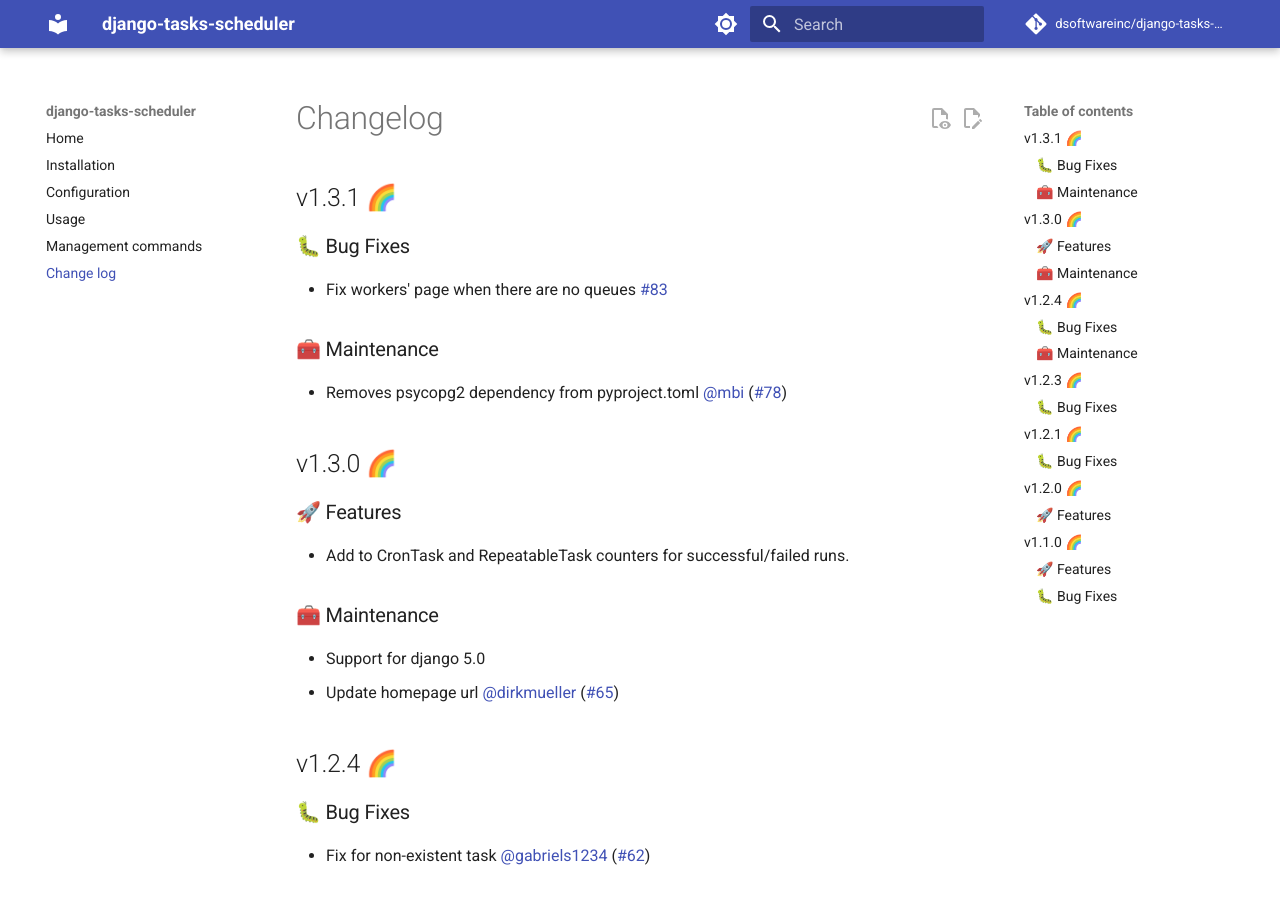
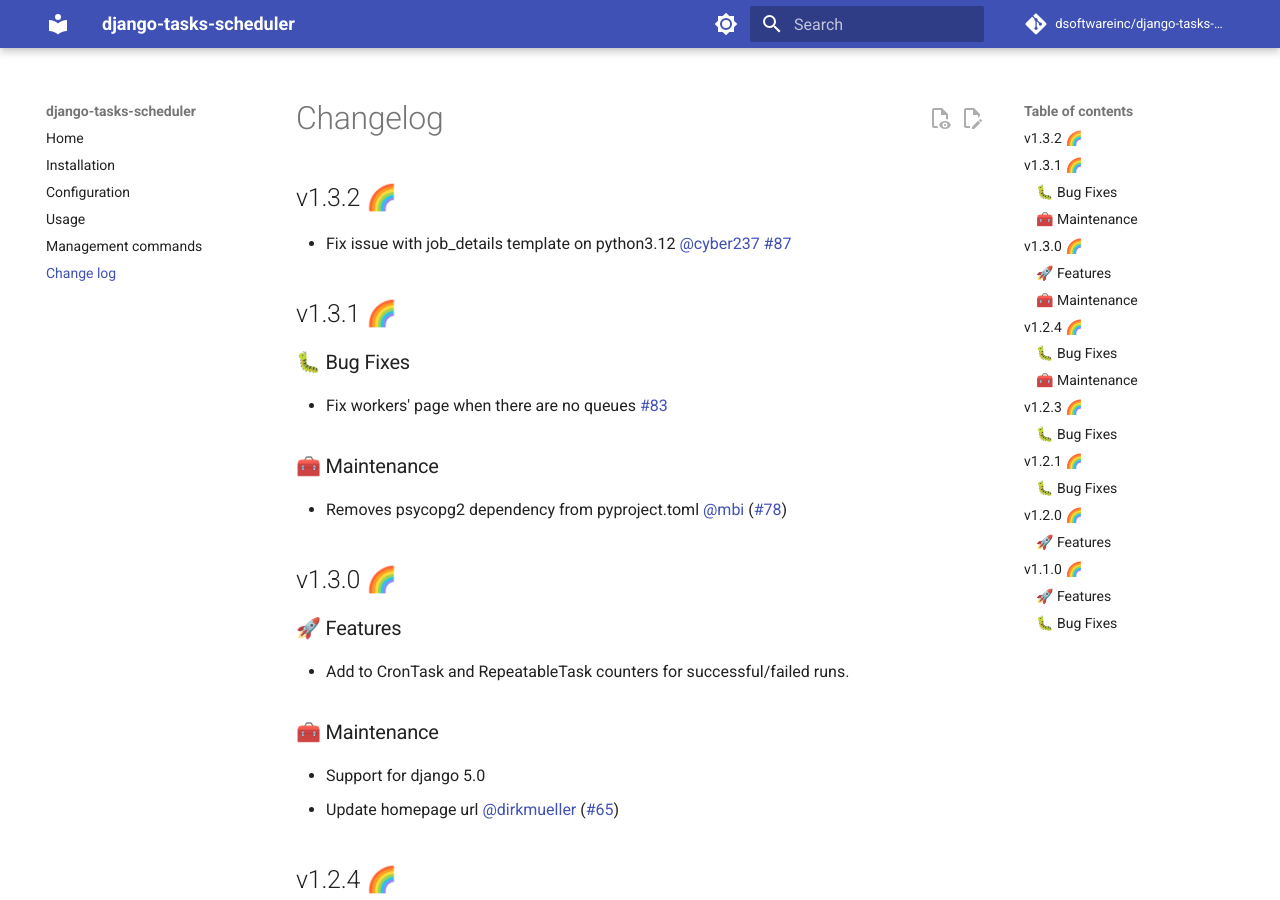
Before and after one commit to django-commons/django-tasks-scheduler, an MkDocs documentation site: the page built from docs/changelog.md, in a window 1280 px wide and 900 px high. Built offline with MkDocs 1.6.1 and Material for MkDocs 9.7.7, drawn with Linux system fonts in a browser that asks for light colours; comment, search, counter and statistics services are not loaded.

Commit message:
chore:update

```diff
--- a/docs/changelog.md
+++ b/docs/changelog.md
@@ -1,5 +1,8 @@
 # Changelog
 
+## v1.3.2 🌈
+
+- Fix issue with job_details template on python3.12 @cyber237 #87
 ## v1.3.1 🌈
 
 ### 🐛 Bug Fixes
--- a/pyproject.toml
+++ b/pyproject.toml
@@ -7,7 +7,7 @@
 packages = [
     { include = "scheduler" },
 ]
-version = "1.3.1"
+version = "1.3.2"
 description = "An async job scheduler for django using redis"
 readme = "README.md"
 keywords = ["redis", "django", "background-jobs", "job-queue", "task-queue", "redis-queue", "scheduled-jobs"]
```
Also changed, not shown: 2 other files.
